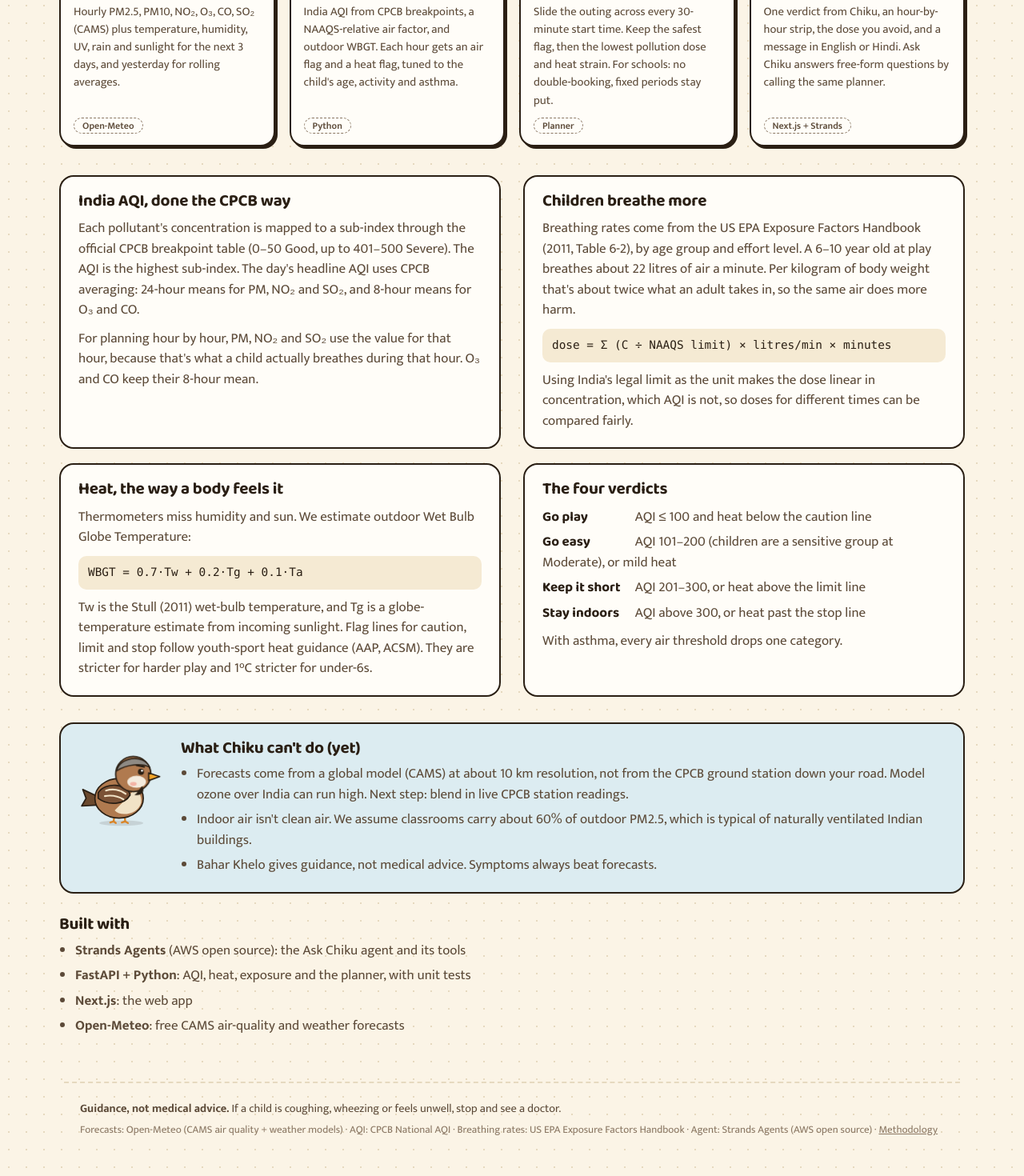
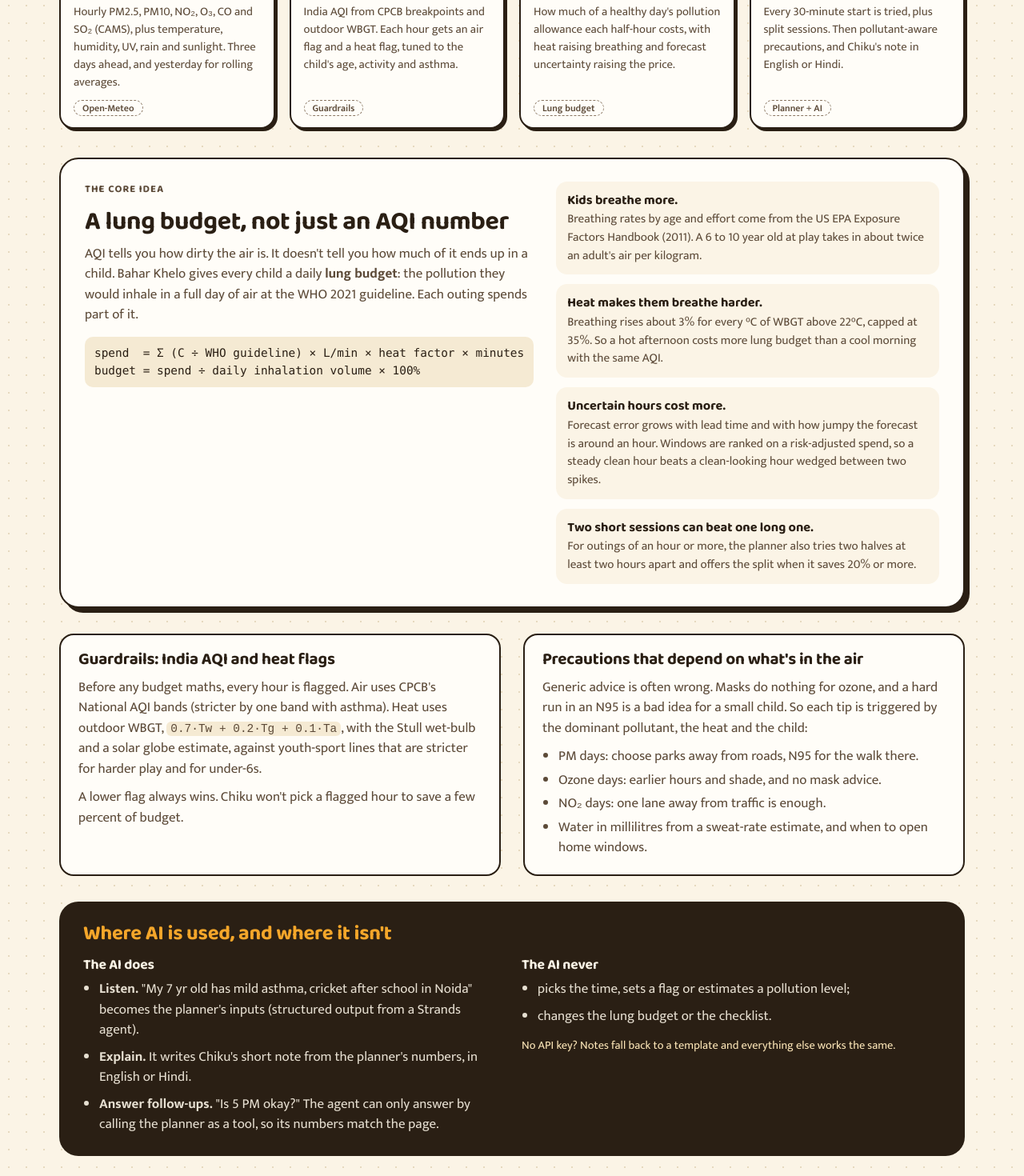
Before and after one commit to ShashGreninja/ChikuAI, a Next.js app in the folder web/: page /how-it-works in a window 1280 px wide. Shown: the part 400-1870 px from the top of the page at 80% size. Built offline with nearby package versions, Linux system fonts and the light colour scheme.

Commit message:
How it works: explain the lung budget model and exactly where AI is used

```diff
--- a/web/app/how-it-works/how.module.css
+++ b/web/app/how-it-works/how.module.css
@@ -65,6 +65,115 @@
   border-radius: 999px;
   padding: 0 10px;
   color: var(--ink-2);
+}
+
+.feature {
+  display: grid;
+  grid-template-columns: 1.1fr 1fr;
+  gap: 28px;
+  align-items: start;
+  background: var(--card);
+  border: 2.5px solid var(--line);
+  border-radius: 24px;
+  box-shadow: 6px 6px 0 var(--line);
+  padding: 28px 30px;
+  margin-bottom: 32px;
+}
+
+.feature h2 {
+  font-size: clamp(1.5rem, 2.8vw, 2rem);
+  margin: 4px 0 10px;
+}
+
+.feature > div > p {
+  color: var(--ink-2);
+  margin-bottom: 14px;
+}
+
+.kicker {
+  font-family: var(--font-display);
+  font-weight: 700;
+  font-size: 0.8rem;
+  letter-spacing: 0.08em;
+  text-transform: uppercase;
+  color: var(--brick);
+}
+
+.facts {
+  list-style: none;
+  margin: 0;
+  padding: 0;
+  display: grid;
+  gap: 12px;
+}
+
+.facts li {
+  background: var(--paper);
+  border-radius: 14px;
+  padding: 12px 14px;
+  color: var(--ink-2);
+  font-size: 0.95rem;
+}
+
+.facts b {
+  display: block;
+  color: var(--ink);
+  font-family: var(--font-display);
+  font-size: 1.02rem;
+}
+
+.list {
+  margin: 0;
+  padding-left: 20px;
+  color: var(--ink-2);
+  display: grid;
+  gap: 4px;
+}
+
+.block code {
+  font-size: 0.85em;
+  background: var(--paper-2);
+  border-radius: 6px;
+  padding: 1px 5px;
+}
+
+.ai {
+  background: var(--ink);
+  color: var(--paper);
+  border-radius: 24px;
+  padding: 26px 30px;
+  margin-bottom: 32px;
+}
+
+.ai h2 {
+  font-size: 1.6rem;
+  margin-bottom: 16px;
+  color: var(--marigold);
+}
+
+.aiGrid {
+  display: grid;
+  grid-template-columns: 1fr 1fr;
+  gap: 24px;
+}
+
+.aiGrid h3 {
+  font-size: 1.1rem;
+  margin-bottom: 8px;
+}
+
+.aiGrid ul {
+  margin: 0;
+  padding-left: 20px;
+  display: grid;
+  gap: 8px;
+  opacity: 0.9;
+}
+
+.aiNote {
+  margin-top: 14px;
+  font-size: 0.9rem;
+  color: var(--marigold-soft);
 }
 
 .cols {
@@ -156,7 +265,9 @@
   .stage:nth-child(2)::after {
     display: none;
   }
-  .cols {
+  .cols,
+  .feature,
+  .aiGrid {
     grid-template-columns: 1fr;
   }
 }
--- a/web/app/how-it-works/page.tsx
+++ b/web/app/how-it-works/page.tsx
@@ -5,33 +5,34 @@ import styles from "./how.module.css";
 
 export const metadata: Metadata = {
   title: "How it works | Bahar Khelo",
-  description: "Data sources, the India AQI calculation, the child breathing model, heat stress and the planner.",
+  description:
+    "The lung budget model behind Bahar Khelo: India AQI, WHO-relative dose, heat-driven breathing, forecast uncertainty, and where AI is and isn't used.",
 };
 
 const PIPELINE = [
   {
     step: "1",
     title: "Forecast",
-    body: "Hourly PM2.5, PM10, NO₂, O₃, CO, SO₂ (CAMS) plus temperature, humidity, UV, rain and sunlight for the next 3 days, and yesterday for rolling averages.",
+    body: "Hourly PM2.5, PM10, NO₂, O₃, CO and SO₂ (CAMS), plus temperature, humidity, UV, rain and sunlight. Three days ahead, and yesterday for rolling averages.",
     tag: "Open-Meteo",
   },
   {
     step: "2",
-    title: "Score every hour",
-    body: "India AQI from CPCB breakpoints, a NAAQS-relative air factor, and outdoor WBGT. Each hour gets an air flag and a heat flag, tuned to the child's age, activity and asthma.",
-    tag: "Python",
+    title: "Flag every hour",
+    body: "India AQI from CPCB breakpoints and outdoor WBGT. Each hour gets an air flag and a heat flag, tuned to the child's age, activity and asthma.",
+    tag: "Guardrails",
   },
   {
     step: "3",
-    title: "Search the day",
-    body: "Slide the outing across every 30-minute start time. Keep the safest flag, then the lowest pollution dose and heat strain. For schools: no double-booking, fixed periods stay put.",
-    tag: "Planner",
+    title: "Price it in lung budget",
+    body: "How much of a healthy day's pollution allowance each half-hour costs, with heat raising breathing and forecast uncertainty raising the price.",
+    tag: "Lung budget",
   },
   {
     step: "4",
-    title: "Explain it",
-    body: "One verdict from Chiku, an hour-by-hour strip, the dose you avoid, and a message in English or Hindi. Ask Chiku answers free-form questions by calling the same planner.",
-    tag: "Next.js + Strands",
+    title: "Search and explain",
+    body: "Every 30-minute start is tried, plus split sessions. Then pollutant-aware precautions, and Chiku's note in English or Hindi.",
+    tag: "Planner + AI",
   },
 ];
 
@@ -43,8 +44,8 @@ export default function HowItWorks() {
           How Chiku <span className={home.out}>decides</span>
         </h1>
         <p>
-          Simple on the outside, careful on the inside. Every number on screen comes from a public forecast, a
-          published standard or a reference dataset. Nothing is guessed by an AI.
+          A simple answer on the outside and a careful model on the inside. Every number comes from a public forecast,
+          a published standard or a reference dataset. The AI writes and listens, but it never decides.
         </p>
       </section>
 
@@ -59,66 +60,99 @@ export default function HowItWorks() {
         ))}
       </ol>
 
+      <section className={styles.feature}>
+        <div>
+          <p className={styles.kicker}>The core idea</p>
+          <h2>A lung budget, not just an AQI number</h2>
+          <p>
+            AQI tells you how dirty the air is. It doesn&apos;t tell you how much of it ends up in a child. Bahar Khelo
+            gives every child a daily <b>lung budget</b>: the pollution they would inhale in a full day of air at the
+            WHO 2021 guideline. Each outing spends part of it.
+          </p>
+          <pre className={styles.code}>
+{`spend  = Σ (C ÷ WHO guideline) × L/min × heat factor × minutes
+budget = spend ÷ daily inhalation volume × 100%`}
+          </pre>
+        </div>
+        <ul className={styles.facts}>
+          <li>
+            <b>Kids breathe more.</b> Breathing rates by age and effort come from the US EPA Exposure Factors
+            Handbook (2011). A 6 to 10 year old at play takes in about twice an adult&apos;s air per kilogram.
+          </li>
+          <li>
+            <b>Heat makes them breathe harder.</b> Breathing rises about 3% for every °C of WBGT above 22°C, capped at
+            35%. So a hot afternoon costs more lung budget than a cool morning with the same AQI.
+          </li>
+          <li>
+            <b>Uncertain hours cost more.</b> Forecast error grows with lead time and with how jumpy the forecast is
+            around an hour. Windows are ranked on a risk-adjusted spend, so a steady clean hour beats a clean-looking
+            hour wedged between two spikes.
+          </li>
+          <li>
+            <b>Two short sessions can beat one long one.</b> For outings of an hour or more, the planner also tries
+            two halves at least two hours apart and offers the split when it saves 20% or more.
+          </li>
+        </ul>
+      </section>
+
       <div className={styles.cols}>
         <article className={styles.block}>
-          <h2>India AQI, done the CPCB way</h2>
+          <h2>Guardrails: India AQI and heat flags</h2>
           <p>
-            Each pollutant&apos;s concentration is mapped to a sub-index through the official CPCB breakpoint table
-            (0–50 Good, up to 401–500 Severe). The AQI is the highest sub-index. The day&apos;s headline AQI uses
-            CPCB averaging: 24-hour means for PM, NO₂ and SO₂, and 8-hour means for O₃ and CO.
+            Before any budget maths, every hour is flagged. Air uses CPCB&apos;s National AQI bands (stricter by one
+            band with asthma). Heat uses outdoor WBGT, <code>0.7·Tw + 0.2·Tg + 0.1·Ta</code>, with the Stull wet-bulb
+            and a solar globe estimate, against youth-sport lines that are stricter for harder play and for
+            under-6s.
           </p>
-          <p>
-            For planning hour by hour, PM, NO₂ and SO₂ use the value for that hour, because that&apos;s what a child
-            actually breathes during that hour. O₃ and CO keep their 8-hour mean.
-          </p>
+          <p>A lower flag always wins. Chiku won&apos;t pick a flagged hour to save a few percent of budget.</p>
         </article>
 
         <article className={styles.block}>
-          <h2>Children breathe more</h2>
+          <h2>Precautions that depend on what&apos;s in the air</h2>
           <p>
-            Breathing rates come from the US EPA Exposure Factors Handbook (2011, Table 6-2), by age group and effort
-            level. A 6–10 year old at play breathes about 22 litres of air a minute. Per kilogram of body weight
-            that&apos;s about twice what an adult takes in, so the same air does more harm.
+            Generic advice is often wrong. Masks do nothing for ozone, and a hard run in an N95 is a bad idea for a
+            small child. So each tip is triggered by the dominant pollutant, the heat and the child:
           </p>
-          <pre className={styles.code}>dose = Σ (C ÷ NAAQS limit) × litres/min × minutes</pre>
-          <p>
-            Using India&apos;s legal limit as the unit makes the dose linear in concentration, which AQI is not, so
-            doses for different times can be compared fairly.
-          </p>
+          <ul className={styles.list}>
+            <li>PM days: choose parks away from roads, N95 for the walk there.</li>
+            <li>Ozone days: earlier hours and shade, and no mask advice.</li>
+            <li>NO₂ days: one lane away from traffic is enough.</li>
+            <li>Water in millilitres from a sweat-rate estimate, and when to open home windows.</li>
+          </ul>
         </article>
+      </div>
 
-        <article className={styles.block}>
-          <h2>Heat, the way a body feels it</h2>
-          <p>
-            Thermometers miss humidity and sun. We estimate outdoor Wet Bulb Globe Temperature:
-          </p>
-          <pre className={styles.code}>WBGT = 0.7·Tw + 0.2·Tg + 0.1·Ta</pre>
-          <p>
-            Tw is the Stull (2011) wet-bulb temperature, and Tg is a globe-temperature estimate from incoming
-            sunlight. Flag lines for caution, limit and stop follow youth-sport heat guidance (AAP, ACSM). They are
-            stricter for harder play and 1°C stricter for under-6s.
-          </p>
-        </article>
-
-        <article className={styles.block}>
-          <h2>The four verdicts</h2>
-          <ul className={styles.levels}>
+      <section className={styles.ai}>
+        <h2>Where AI is used, and where it isn&apos;t</h2>
+        <div className={styles.aiGrid}>
+          <div>
+            <h3>The AI does</h3>
+            <ul>
               <li>
-              <b>Go play</b> AQI ≤ 100 and heat below the caution line
+                <b>Listen.</b> &quot;My 7 yr old has mild asthma, cricket after school in Noida&quot; becomes the
+                planner&apos;s inputs (structured output from a Strands agent).
               </li>
               <li>
-              <b>Go easy</b> AQI 101–200 (children are a sensitive group at Moderate), or mild heat
+                <b>Explain.</b> It writes Chiku&apos;s short note from the planner&apos;s numbers, in English or Hindi.
               </li>
               <li>
-              <b>Keep it short</b> AQI 201–300, or heat above the limit line
-            </li>
-            <li>
-              <b>Stay indoors</b> AQI above 300, or heat past the stop line
+                <b>Answer follow-ups.</b> &quot;Is 5 PM okay?&quot; The agent can only answer by calling the planner as
+                a tool, so its numbers match the page.
               </li>
             </ul>
-          <p>With asthma, every air threshold drops one category.</p>
-        </article>
           </div>
+          <div>
+            <h3>The AI never</h3>
+            <ul>
+              <li>picks the time, sets a flag or estimates a pollution level;</li>
+              <li>changes the lung budget or the checklist.</li>
+            </ul>
+            <p className={styles.aiNote}>
+              No API key? Notes fall back to a template and everything else works the same.
+            </p>
+          </div>
+        </div>
+      </section>
 
       <section className={styles.honest}>
         <Chiku mood="careful" size={110} />
@@ -126,12 +160,12 @@ export default function HowItWorks() {
           <h2>What Chiku can&apos;t do (yet)</h2>
           <ul>
             <li>
-              Forecasts come from a global model (CAMS) at about 10 km resolution, not from the CPCB ground station
-              down your road. Model ozone over India can run high. Next step: blend in live CPCB station readings.
+              Forecasts come from a global model (CAMS) at about 10 km resolution, not from the CPCB station down your
+              road. Model ozone over India can run high. Next step: blend in live CPCB station readings.
             </li>
             <li>
-              Indoor air isn&apos;t clean air. We assume classrooms carry about 60% of outdoor PM2.5, which is typical of
-              naturally ventilated Indian buildings.
+              The heat-breathing slope and the uncertainty terms are reasoned approximations, not fitted to Indian
+              children. They are easy to recalibrate as data comes in.
             </li>
             <li>Bahar Khelo gives guidance, not medical advice. Symptoms always beat forecasts.</li>
           </ul>
@@ -142,10 +176,10 @@ export default function HowItWorks() {
         <h2>Built with</h2>
         <ul>
           <li>
-            <b>Strands Agents</b> (AWS open source): the Ask Chiku agent and its tools
+            <b>Strands Agents</b> (AWS open source): intake, Chiku&apos;s note and the Ask Chiku agent
           </li>
           <li>
-            <b>FastAPI + Python</b>: AQI, heat, exposure and the planner, with unit tests
+            <b>Python + FastAPI</b>: AQI, heat, lung budget, prevention and the planners, with unit tests
           </li>
           <li>
             <b>Next.js</b>: the web app
```
Also changed, not shown: 1 other file (tests, documents, lock files or other folders). Lines whose indentation alone changed are shown as unchanged.
